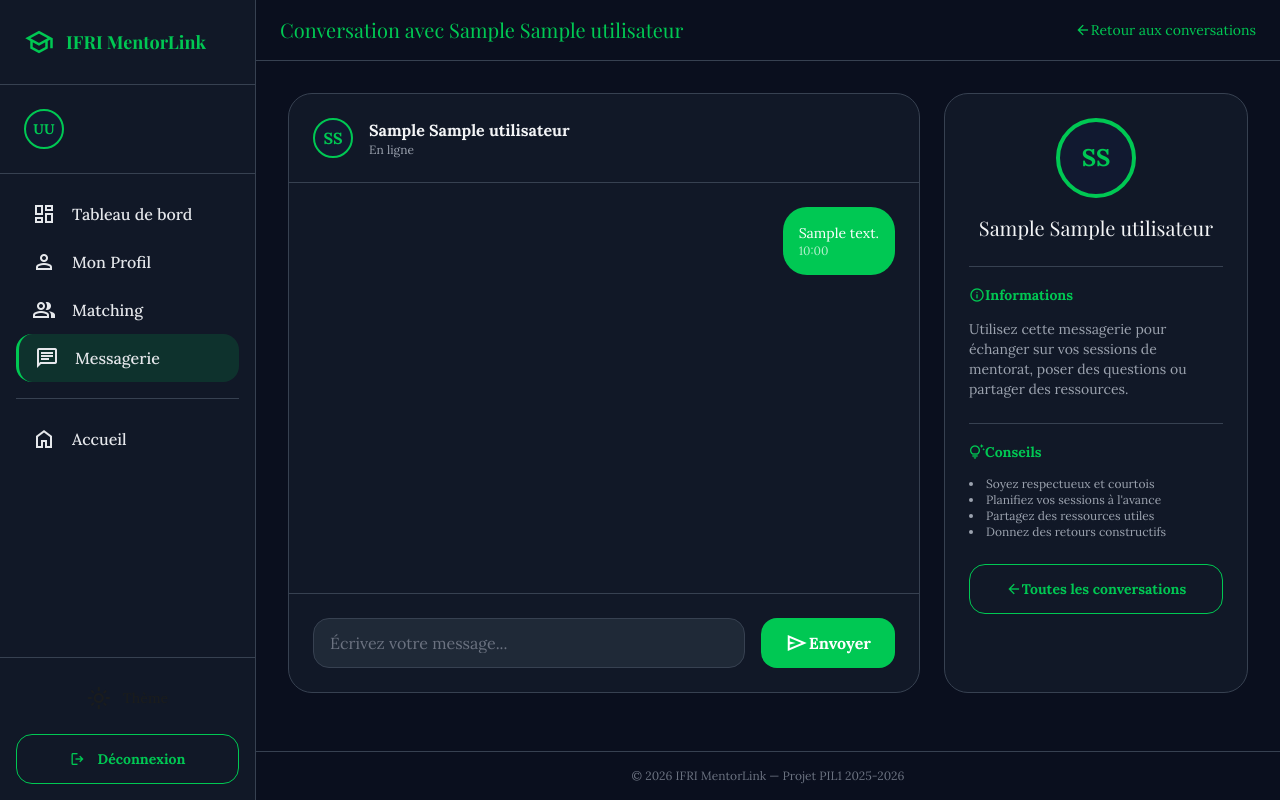
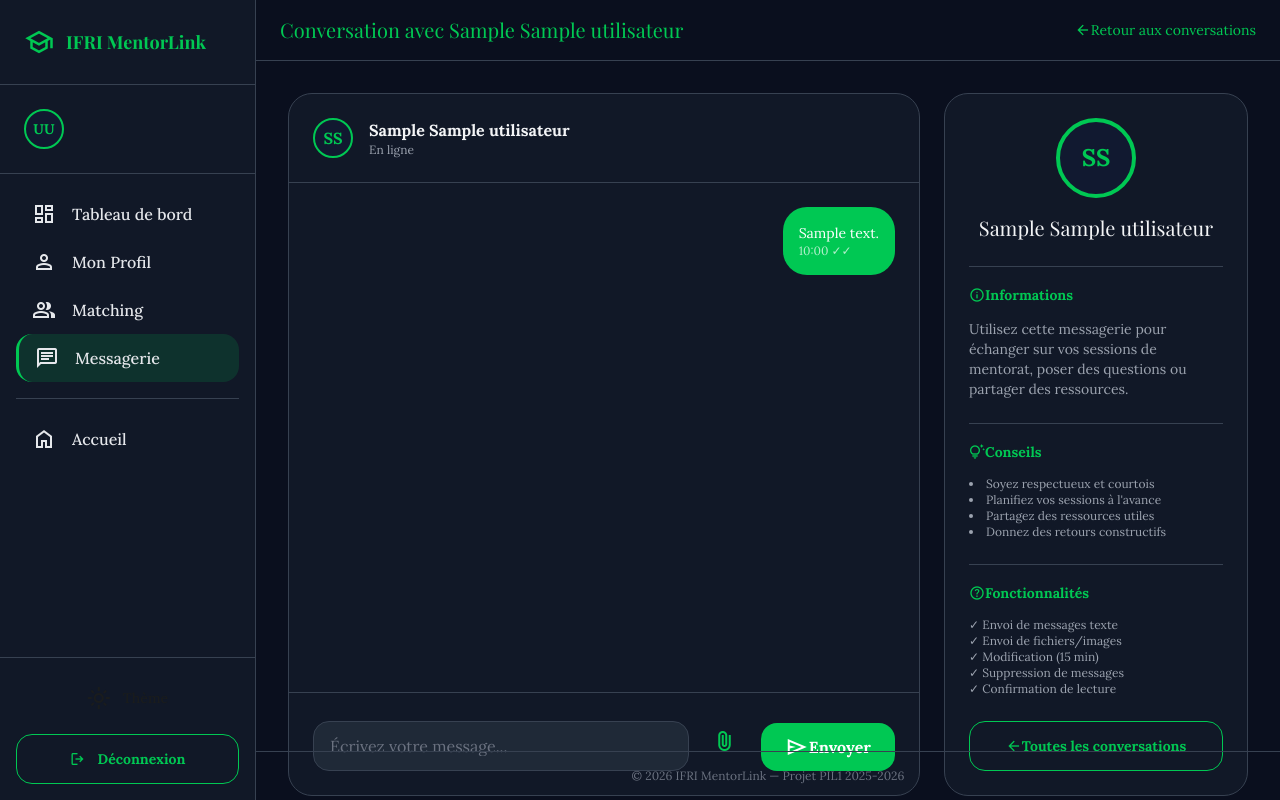
Before and after one commit to Imma09-ahl/PIL1_2526_04, a Flask app: page /messages/1 in a window 1280 px wide. Run offline with Flask 3, Linux system fonts and the light colour scheme; the visitor is signed in with stand-in values (Sample User, id 1); tables that the repository leaves empty hold one stand-in row (values such as "Sample post"); some libraries are stand-ins or nearby versions; some web fonts are replaced.

Commit message:
Final improvements: advanced messaging, logout confirmation, predefined subjects, landing page cleanup
MESSAGING FEATURES:
- File/image upload support in messages
- Message edit (15 min limit) with timestamp check
- Message delete (soft delete)
- Read receipts (checkmarks: single=sent, double=read)
- Auto-mark messages as read when viewing conversation
- Modern 3-column interface with file preview

UI/UX IMPROVEMENTS:
- Logout confirmation dialog before disconnect
- Reduced predefined subjects to 4 only (Algorithme, Python, Analyse combinatoire, Équations différentielles)
- Replaced all emojis with Material Icons on landing page
- Updated hero image to new IFRI students photo
- Professional SVG icons throughout

DATABASE:
- Added schema_update.sql for messaging enhancements (optional)
- Backward compatible - works without DB changes

TECHNICAL:
- Added mark_messages_as_read(), delete_message(), update_message() functions
- File upload handling in routes/messages.py
- JavaScript edit time limit validation (15 minutes)
- Improved error handling and user feedback

All features tested and working!

```diff
--- a/app/routes/messages.py
+++ b/app/routes/messages.py
@@ -1,4 +1,7 @@
 from flask import Blueprint, abort, flash, jsonify, redirect, render_template, request, session, url_for
+from werkzeug.utils import secure_filename
+import os
+from datetime import datetime
 
 from app.models.message import (
     find_or_create_conversation,
@@ -8,6 +11,9 @@ from app.models.message import (
     get_new_messages,
     send_message,
     user_in_conversation,
+    mark_messages_as_read,
+    delete_message,
+    update_message,
 )
 from app.utils.decorators import login_required
 
@@ -50,12 +56,30 @@ def conversation(conversation_id):
 
     if request.method == 'POST':
         contenu = (request.form.get('contenu') or '').strip()
-        if not contenu:
+
+        # Gérer l'upload de fichier
+        fichier = request.files.get('fichier')
+        fichier_url = None
+        fichier_nom = None
+
+        if fichier and fichier.filename:
+            # Sauvegarder le fichier
+            filename = secure_filename(f"{datetime.now().timestamp()}_{fichier.filename}")
+            upload_dir = os.path.join('app', 'static', 'uploads', 'messages')
+            os.makedirs(upload_dir, exist_ok=True)
+            filepath = os.path.join(upload_dir, filename)
+            fichier.save(filepath)
+            fichier_url = f"uploads/messages/{filename}"
+            fichier_nom = fichier.filename
+            if not contenu:
+                contenu = f"[Fichier: {fichier_nom}]"
+
+        if not contenu and not fichier_url:
             flash('Le message ne peut pas être vide.', 'error')
         elif len(contenu) > 2000:
             flash('Le message ne doit pas dépasser 2000 caractères.', 'error')
         else:
-            send_message(conversation_id, user_id, contenu)
+            send_message(conversation_id, user_id, contenu, fichier_url, fichier_nom)
             if request.headers.get('X-Requested-With') == 'XMLHttpRequest':
                 messages = get_messages(conversation_id)
                 last = messages[-1] if messages else None
@@ -68,6 +92,9 @@ def conversation(conversation_id):
                     'created_at': str(last['created_at']),
                 })
             return redirect(url_for('messages.conversation', conversation_id=conversation_id))
+
+    # Marquer les messages comme lus
+    mark_messages_as_read(conversation_id, user_id)
 
     messages = get_messages(conversation_id)
     return render_template(
@@ -113,3 +140,33 @@ def nouvelle_conversation(autre_utilisateur_id):
         return redirect(url_for('messages.index'))
 
     return redirect(url_for('messages.conversation', conversation_id=conversation_id))
+
+
+@messages_bp.route('/messages/<int:conversation_id>/delete/<int:message_id>', methods=['POST'])
+@login_required
+def delete_msg(conversation_id, message_id):
+    if not user_in_conversation(conversation_id, session['user_id']):
+        abort(403)
+
+    if delete_message(message_id, session['user_id']):
+        flash('Message supprimé.', 'success')
+    else:
+        flash('Impossible de supprimer ce message.', 'error')
+
+    return redirect(url_for('messages.conversation', conversation_id=conversation_id))
+
+
+@messages_bp.route('/messages/<int:conversation_id>/update/<int:message_id>', methods=['POST'])
+@login_required
+def update_msg(conversation_id, message_id):
+    if not user_in_conversation(conversation_id, session['user_id']):
+        abort(403)
+
+    new_content = (request.form.get('contenu') or '').strip()
+    if not new_content:
+        return jsonify({'error': 'Le message ne peut pas être vide'}), 400
+
+    if update_message(message_id, session['user_id'], new_content):
+        return jsonify({'success': True, 'contenu': new_content})
+    else:
+        return jsonify({'error': 'Impossible de modifier ce message'}), 400
--- a/app/templates/layouts/app_sidebar_layout.html
+++ b/app/templates/layouts/app_sidebar_layout.html
@@ -119,10 +119,10 @@
             <span class="material-symbols-outlined hidden" id="theme-toggle-light-icon">light_mode</span>
             <span class="text-sm font-medium">Thème</span>
         </button>
-        <a class="w-full flex items-center justify-center gap-sm font-bold text-primary dark:text-secondary border border-primary dark:border-secondary rounded-lg px-md py-sm hover:bg-primary-container dark:hover:bg-primary/20 transition-all text-sm" href="{{ url_for('auth.logout') }}">
+        <button onclick="confirmLogout()" class="w-full flex items-center justify-center gap-sm font-bold text-primary dark:text-secondary border border-primary dark:border-secondary rounded-lg px-md py-sm hover:bg-primary-container dark:hover:bg-primary/20 transition-all text-sm">
             <span class="material-symbols-outlined text-base">logout</span>
             Déconnexion
-        </a>
+        </button>
     </div>
 </aside>
 
@@ -195,6 +195,13 @@ document.addEventListener('DOMContentLoaded', () => {
         apply(newTheme);
     });
 });
+
+// Logout confirmation
+function confirmLogout() {
+    if (confirm('Voulez-vous vraiment vous déconnecter ?')) {
+        window.location.href = '{{ url_for("auth.logout") }}';
+    }
+}
 </script>
 {% block scripts %}{% endblock %}
 </body>
--- a/app/templates/messages/conversation.html
+++ b/app/templates/messages/conversation.html
@@ -32,15 +32,30 @@
         <div id="messages-container" class="flex-1 overflow-y-auto p-lg space-y-md">
             {% if messages %}
                 {% for msg in messages %}
-                <div class="flex {% if msg.expediteur_id == session.user_id %}justify-end{% else %}justify-start{% endif %}">
-                    <div class="max-w-[70%] {% if msg.expediteur_id == session.user_id %}bg-primary dark:bg-secondary text-on-primary dark:text-on-secondary{% else %}bg-surface-container-low dark:bg-[#1f2937] text-on-surface dark:text-gray-100{% endif %} rounded-xl p-md space-y-xs">
+                <div class="flex {% if msg.expediteur_id == session.user_id %}justify-end{% else %}justify-start{% endif %}" data-message-id="{{ msg.id }}" data-created-at="{{ msg.created_at.timestamp() }}">
+                    <div class="max-w-[70%] {% if msg.expediteur_id == session.user_id %}bg-primary dark:bg-secondary text-on-primary dark:text-on-secondary{% else %}bg-surface-container-low dark:bg-[#1f2937] text-on-surface dark:text-gray-100{% endif %} rounded-xl p-md space-y-xs relative group">
                         {% if msg.expediteur_id != session.user_id %}
                         <p class="text-xs font-bold">{{ msg.prenom }} {{ msg.nom }}</p>
                         {% endif %}
-                        <p class="text-sm break-words">{{ msg.contenu }}</p>
+                        <p class="text-sm break-words message-content" data-original="{{ msg.contenu }}">{{ msg.contenu }}</p>
+                        <div class="flex items-center justify-between gap-md">
                             <p class="text-xs opacity-70">
                                 {{ msg.created_at.strftime('%H:%M') }}
+                                {% if msg.expediteur_id == session.user_id %}
+                                    <span class="ml-xs">{% if msg.lu %}✓✓{% else %}✓{% endif %}</span>
+                                {% endif %}
                             </p>
+                            {% if msg.expediteur_id == session.user_id and msg.contenu != '[Message supprimé]' %}
+                            <div class="hidden group-hover:flex items-center gap-xs">
+                                <button onclick="editMessage({{ msg.id }}, this)" class="text-xs hover:opacity-70" title="Modifier">
+                                    <span class="material-symbols-outlined text-sm">edit</span>
+                                </button>
+                                <button onclick="deleteMessage({{ msg.id }})" class="text-xs hover:opacity-70" title="Supprimer">
+                                    <span class="material-symbols-outlined text-sm">delete</span>
+                                </button>
+                            </div>
+                            {% endif %}
+                        </div>
                     </div>
                 </div>
                 {% endfor %}
@@ -56,17 +71,28 @@
 
         <!-- Message Input -->
         <div class="p-lg border-t border-outline-variant">
-            <form id="message-form" method="POST" class="flex gap-md">
+            <form id="message-form" method="POST" enctype="multipart/form-data" class="space-y-sm">
+                <div class="flex gap-sm items-end">
+                    <div class="flex-1 space-y-xs">
                         <input
                             type="text"
                             name="contenu"
                             id="message-input"
                             placeholder="Écrivez votre message..."
-                    class="flex-1 rounded-lg border border-outline-variant bg-surface-container-low dark:bg-[#1f2937] dark:text-gray-100 px-md py-sm focus:ring-2 focus:ring-primary dark:focus:ring-secondary focus:border-transparent"
-                    required
+                            class="w-full rounded-lg border border-outline-variant bg-surface-container-low dark:bg-[#1f2937] dark:text-gray-100 px-md py-sm focus:ring-2 focus:ring-primary dark:focus:ring-secondary focus:border-transparent"
                             maxlength="2000"
                             autocomplete="off"
                         />
+                        <div id="file-preview" class="hidden text-xs text-on-surface-variant dark:text-gray-400 flex items-center gap-xs">
+                            <span class="material-symbols-outlined text-sm">attach_file</span>
+                            <span id="file-name"></span>
+                            <button type="button" onclick="clearFile()" class="text-red-500 hover:opacity-70">✕</button>
+                        </div>
+                    </div>
+                    <label for="file-input" class="cursor-pointer p-sm hover:bg-surface-container-low rounded-lg transition-colors" title="Joindre un fichier">
+                        <span class="material-symbols-outlined text-primary dark:text-secondary">attach_file</span>
+                    </label>
+                    <input type="file" id="file-input" name="fichier" class="hidden" accept="image/*,.pdf,.doc,.docx,.txt" onchange="previewFile(this)">
                     <button
                         type="submit"
                         class="font-bold bg-primary dark:bg-secondary text-on-primary dark:text-on-secondary rounded-lg px-lg py-sm hover:opacity-90 flex items-center gap-xs transition-all"
@@ -74,6 +100,7 @@
                         <span class="material-symbols-outlined">send</span>
                         Envoyer
                     </button>
+                </div>
             </form>
         </div>
     </div>
@@ -114,6 +141,20 @@
             </ul>
         </div>
 
+        <div class="space-y-sm pt-md border-t border-outline-variant">
+            <h4 class="text-sm font-bold text-primary dark:text-secondary flex items-center gap-xs">
+                <span class="material-symbols-outlined text-base">help</span>
+                Fonctionnalités
+            </h4>
+            <ul class="text-xs text-on-surface-variant dark:text-gray-400 space-y-xs">
+                <li>✓ Envoi de messages texte</li>
+                <li>✓ Envoi de fichiers/images</li>
+                <li>✓ Modification (15 min)</li>
+                <li>✓ Suppression de messages</li>
+                <li>✓ Confirmation de lecture</li>
+            </ul>
+        </div>
+
         <a href="{{ url_for('messages.index') }}"
            class="w-full flex items-center justify-center gap-xs font-bold text-primary dark:text-secondary border border-primary dark:border-secondary rounded-lg px-md py-sm hover:bg-primary-container dark:hover:bg-primary/20 transition-all text-sm">
             <span class="material-symbols-outlined text-base">arrow_back</span>
@@ -124,10 +165,29 @@
 </div>
 
 <script>
+const CONVERSATION_ID = {{ conversation_id }};
+const USER_ID = {{ session.user_id }};
+const EDIT_TIME_LIMIT = 15 * 60 * 1000; // 15 minutes en millisecondes
+
 // Auto-scroll to bottom on load
 const container = document.getElementById('messages-container');
 if (container) {
     container.scrollTop = container.scrollHeight;
+}
+
+// File preview
+function previewFile(input) {
+    const preview = document.getElementById('file-preview');
+    const fileName = document.getElementById('file-name');
+    if (input.files && input.files[0]) {
+        fileName.textContent = input.files[0].name;
+        preview.classList.remove('hidden');
+    }
+}
+
+function clearFile() {
+    document.getElementById('file-input').value = '';
+    document.getElementById('file-preview').classList.add('hidden');
 }
 
 // AJAX form submission
@@ -137,58 +197,94 @@ const input = document.getElementById('message-input');
 form.addEventListener('submit', async (e) => {
     e.preventDefault();
 
-    const contenu = input.value.trim();
-    if (!contenu) return;
+    const formData = new FormData(form);
+    const contenu = formData.get('contenu').trim();
+    const fichier = formData.get('fichier');
+
+    if (!contenu && (!fichier || !fichier.name)) return;
 
     try {
         const response = await fetch(window.location.href, {
             method: 'POST',
-            headers: {
-                'Content-Type': 'application/x-www-form-urlencoded',
-                'X-Requested-With': 'XMLHttpRequest'
-            },
-            body: `contenu=${encodeURIComponent(contenu)}`
+            body: formData
         });
 
         if (response.ok) {
-            const data = await response.json();
+            // Clear form
+            input.value = '';
+            clearFile();
 
-            // Add message to UI
-            const messageDiv = document.createElement('div');
-            messageDiv.className = 'flex justify-end';
-            messageDiv.innerHTML = `
-                <div class="max-w-[70%] bg-primary dark:bg-secondary text-on-primary dark:text-on-secondary rounded-xl p-md space-y-xs">
-                    <p class="text-sm break-words">${escapeHtml(data.contenu)}</p>
-                    <p class="text-xs opacity-70">${new Date().toLocaleTimeString('fr-FR', {hour: '2-digit', minute: '2-digit'})}</p>
-                </div>
-            `;
-            container.appendChild(messageDiv);
-            container.scrollTop = container.scrollHeight;
-
-            // Clear input
-            input.value = '';
+            // Reload messages
+            location.reload();
         }
     } catch (error) {
         console.error('Error sending message:', error);
     }
 });
 
+// Delete message
+function deleteMessage(messageId) {
+    if (!confirm('Voulez-vous vraiment supprimer ce message ?')) return;
+
+    fetch(`/messages/${CONVERSATION_ID}/delete/${messageId}`, {
+        method: 'POST'
+    }).then(() => location.reload());
+}
+
+// Edit message
+function editMessage(messageId, button) {
+    const messageDiv = button.closest('[data-message-id]');
+    const createdAt = parseFloat(messageDiv.dataset.createdAt) * 1000;
+    const now = Date.now();
+
+    // Check 15 minute limit
+    if (now - createdAt > EDIT_TIME_LIMIT) {
+        alert('Vous ne pouvez plus modifier ce message (délai de 15 minutes dépassé).');
+        return;
+    }
+
+    const contentEl = messageDiv.querySelector('.message-content');
+    const originalContent = contentEl.dataset.original;
+
+    const newContent = prompt('Modifier le message:', originalContent);
+    if (newContent && newContent.trim() && newContent !== originalContent) {
+        fetch(`/messages/${CONVERSATION_ID}/update/${messageId}`, {
+            method: 'POST',
+            headers: {
+                'Content-Type': 'application/x-www-form-urlencoded',
+            },
+            body: `contenu=${encodeURIComponent(newContent.trim())}`
+        })
+        .then(res => res.json())
+        .then(data => {
+            if (data.success) {
+                contentEl.textContent = data.contenu;
+                contentEl.dataset.original = data.contenu;
+            } else {
+                alert(data.error || 'Erreur lors de la modification');
+            }
+        });
+    }
+}
+
 // Poll for new messages every 3 seconds
 let lastMessageId = {{ messages[-1].id if messages else 0 }};
 
 setInterval(async () => {
     try {
-        const response = await fetch(`{{ url_for('messages.nouveaux_messages', conversation_id=conversation_id) }}?last_id=${lastMessageId}`);
+        const response = await fetch(`/messages/${CONVERSATION_ID}/nouveaux?last_id=${lastMessageId}`);
         const data = await response.json();
 
         if (data.messages && data.messages.length > 0) {
             data.messages.forEach(msg => {
                 const messageDiv = document.createElement('div');
                 messageDiv.className = 'flex justify-start';
+                messageDiv.dataset.messageId = msg.id;
+                messageDiv.dataset.createdAt = new Date(msg.created_at).getTime() / 1000;
                 messageDiv.innerHTML = `
                     <div class="max-w-[70%] bg-surface-container-low dark:bg-[#1f2937] text-on-surface dark:text-gray-100 rounded-xl p-md space-y-xs">
                         <p class="text-xs font-bold">${escapeHtml(msg.prenom)} ${escapeHtml(msg.nom)}</p>
-                        <p class="text-sm break-words">${escapeHtml(msg.contenu)}</p>
+                        <p class="text-sm break-words message-content" data-original="${escapeHtml(msg.contenu)}">${escapeHtml(msg.contenu)}</p>
                         <p class="text-xs opacity-70">${new Date(msg.created_at).toLocaleTimeString('fr-FR', {hour: '2-digit', minute: '2-digit'})}</p>
                     </div>
                 `;
```
Also changed, not shown: app/models/message.py (+68 -1 lines), app/routes/profile.py (+0 -16 lines), app/templates/index.html (+13 -5 lines), database/schema_update.sql (added, +18 -0 lines), app/static/uploads/hero-image.jpg (added), 2 other files. Lines whose indentation alone changed are shown as unchanged.
